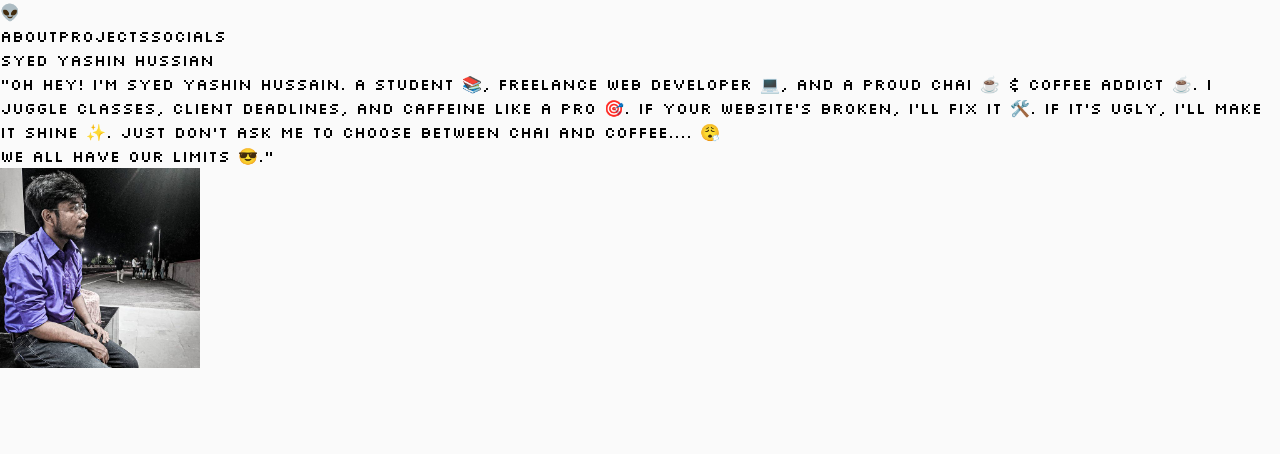
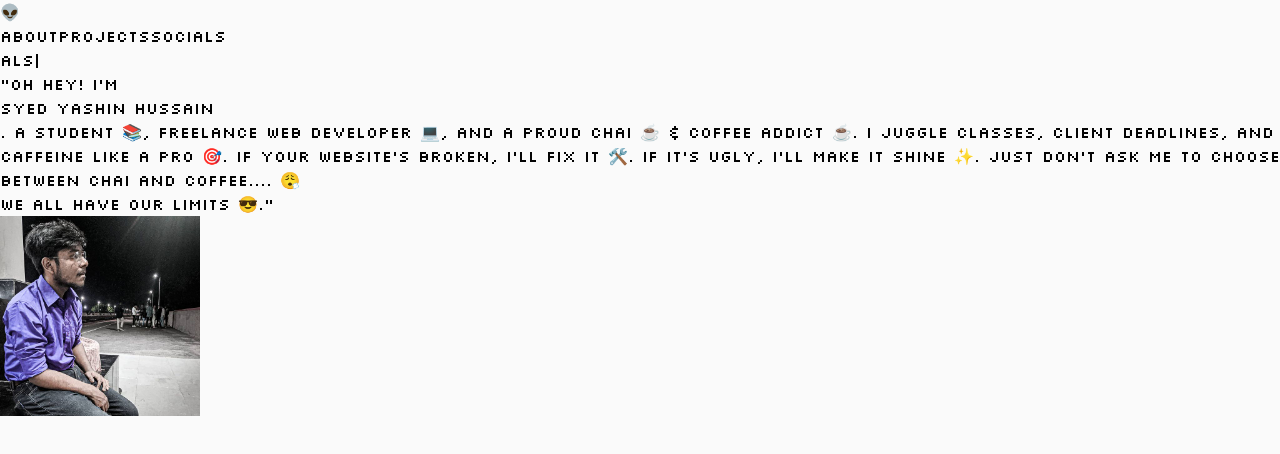
Before and after one commit to Gibberlin/portfolio, a Next.js app: page / in a window 1280 px wide. Shown: the top 454 px of the page. Built offline with nearby package versions, Linux system fonts and the light colour scheme.

Commit message:
added react type animation

```diff
--- /dev/null
+++ b/app/components/type.tsx
@@ -0,0 +1,23 @@
+"use client"
+import { TypeAnimation } from "react-type-animation";
+
+export default function Type() {
+    return (
+        <div className="flex flex-row items-center justify-center m-2">
+            <TypeAnimation
+                sequence={[
+                    "Hello, I'm Yashin",
+                    1000,
+                    "I'm a Student",
+                    700,
+                    "Also a Web Developer",
+                    1200,
+                    "And a Designer",
+                    700,
+                ]}
+                repeat={1}
+                className="text-7xl font-bold text-green-500"
+            />
+        </div>
+    )
+}
--- a/app/contact/page.tsx
+++ b/app/contact/page.tsx
@@ -3,8 +3,8 @@
 
 export default function SocialsPage() {
   return (
-    <div className="min-h-screen bg-gradient-to-br from-blue-50 to-blue-100 dark:bg-[#030303] py-12 px-4 sm:px-6 lg:px-8 w-full">
-      <div className="max-w-3xl mx-auto p-5">
+    <div className="min-h-screen  dark:bg-[#030303] py-12 px-4 sm:px-6 lg:px-8 w-full">
+      <div className="max-w-3xl mx-auto p-5 border-2 border-gray-300 rounded-lg">
         <h1 className="text-4xl font-bold text-center text-gray-900 dark:text-white mb-12">
           Let&apos;s Connect!
         </h1>
--- a/app/navbar.tsx
+++ b/app/navbar.tsx
@@ -5,15 +5,15 @@ import Link from "next/link";
 export default function Navbar() {
     const {resolvedTheme, setTheme} = useTheme()
     return (
-        <div className="p-2 md:p-5 flex flex-row md:flex-col sticky top-0 w-full md:h-screen md:w-1/6 Navbar shadow-lg md:mr-5 bg-gradient-to-r from-blue-500 to-yellow-300 to-green-500 min-w-[700px]">
+        <div className="p-2 md:p-5 flex flex-row md:flex-col sticky top-0 w-full md:h-screen md:w-1/6 md:ml-5 Navbar shadow-lg md:mr-5 bg-gradient-to-r from-green-400  to-green-900 xs:font-xs">
             <h1 className="m-auto leading-tight h-full text-4xl md:text-6xl font-bold text-center">
                 <Link href={"/"} >👽</Link>
             </h1>
             <div className="flex flex-row md:flex-col items-center justify-center gap-2 md:gap-0">
-                <Link href={"/about"} className="text-balance font-bold text-lg md:text-2xl p-2 md:p-5 hover:scale-105 transition-transform">About</Link>
-                <Link href={"/projects"} className="text-balance font-bold text-lg md:text-2xl p-2 md:p-5 hover:scale-105 transition-transform">Projects</Link>
-                <Link href={"/contact"} className="text-balance font-bold text-lg md:text-2xl p-2 md:p-5 hover:scale-105 transition-transform">Socials</Link>
-                <button className="p-2 md:p-5 ease-in-out border-blue-100 hover:rotate-3 transition-transform"
+                <Link href={"/about"} className="text-balance font-bold text-lg md:text-2xl p-2 md:p-5 hover:scale-105 transition-transform hover:bg-green-100 hover:border-2 hover:border-green-500 rounded-full hover:text-green-500 hover:shadow-lg hover:shadow-green-900">About</Link>
+                <Link href={"/projects"} className="text-balance font-bold text-lg md:text-2xl p-2 md:p-5 hover:scale-105 transition-transform hover:bg-green-100 hover:border-2 hover:border-green-500 rounded-full hover:text-green-500 hover:shadow-lg hover:shadow-green-900">Projects</Link>
+                <Link href={"/contact"} className="text-balance font-bold text-lg md:text-2xl p-2 md:p-5 hover:scale-105 transition-transform hover:bg-green-100 hover:border-2 hover:border-green-500 rounded-full hover:text-green-500 hover:shadow-lg hover:shadow-green-900">Socials</Link>
+                <button className="p-2 md:p-5 ease-in-out border-blue-100 hover:rotate-45 transition-transform"
                         onClick={() => {
                             setTheme(resolvedTheme === "light" ? "dark" : "light");
                         }}>{resolvedTheme === "light" ? <svg
--- a/app/page.tsx
+++ b/app/page.tsx
@@ -1,12 +1,13 @@
 import Image from "next/image";
+import Type from "@/app/components/type";
 
 export default function Home() {
     const images = "/images/this-one.jpg";
   return (
       <div id ="Main" className="h-screen pt-40 w-full ease-in transition-colors">
           <div className={`flex flex-col w-full md:flex-row flex-wrap md:pl-5`}>
-              <h1 className={"w-full text-5xl flex-grow p-5 mb-9 font-bold font-Arial"}>Syed Yashin Hussian</h1>
-              <p className="max-w-prose italic p-5 md:text-2xl">&ldquo;Oh hey! I&apos;m Syed Yashin Hussain.
+              <Type />
+              <p className="max-w-prose italic p-5 md:text-2xl">&ldquo;Oh hey! I&apos;m <h1>Syed Yashin Hussain</h1>.
                   A student 📚, freelance web developer 💻,
                   and a proud chai ☕ & coffee addict ☕.
                   I juggle classes, client deadlines, and caffeine like a pro 🎯.
--- a/package.json
+++ b/package.json
@@ -13,7 +13,8 @@
     "next-themes": "^0.4.3",
     "nextjs": "^0.0.3",
     "react": "19.0.0-rc-66855b96-20241106",
-    "react-dom": "19.0.0-rc-66855b96-20241106"
+    "react-dom": "19.0.0-rc-66855b96-20241106",
+    "react-type-animation": "^3.2.0"
   },
   "devDependencies": {
     "@types/node": "^20",
```
Also changed, not shown: app/about/page.tsx (+4 -4 lines), app/projects/page.tsx (+7 -7 lines), 1 other file (tests, documents, lock files or other folders).
